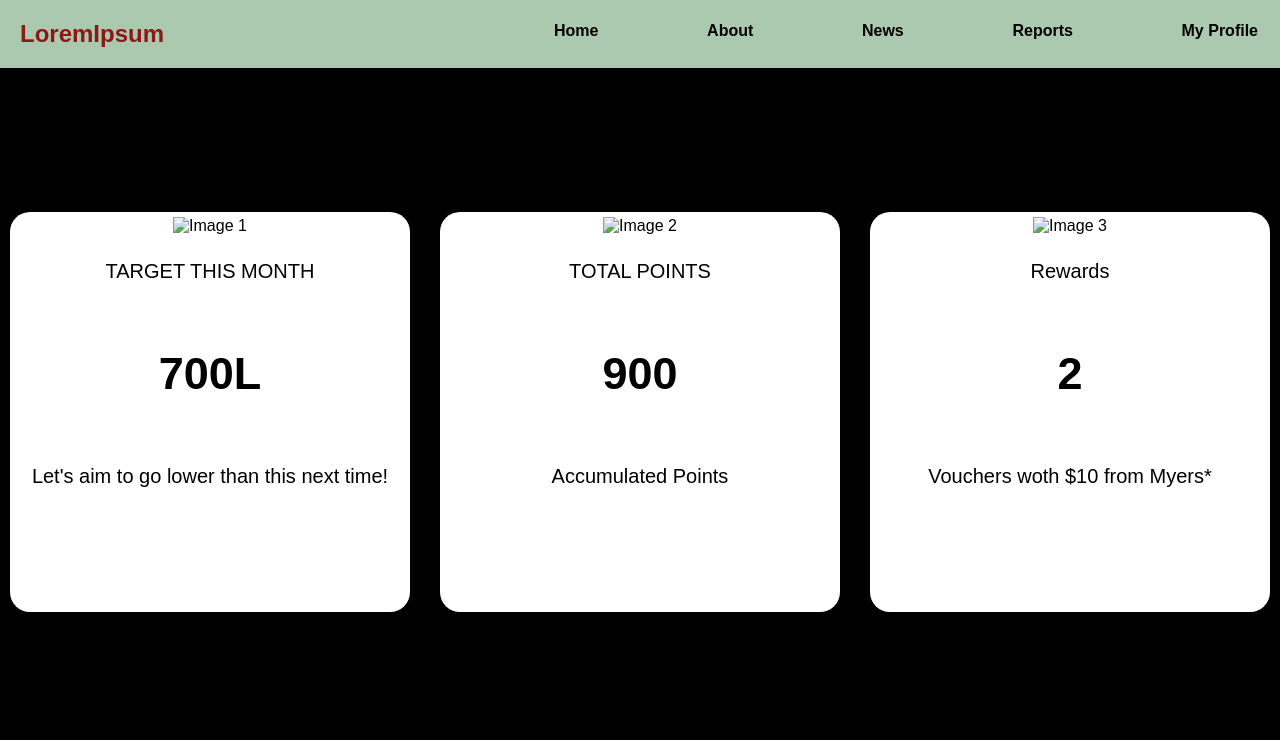
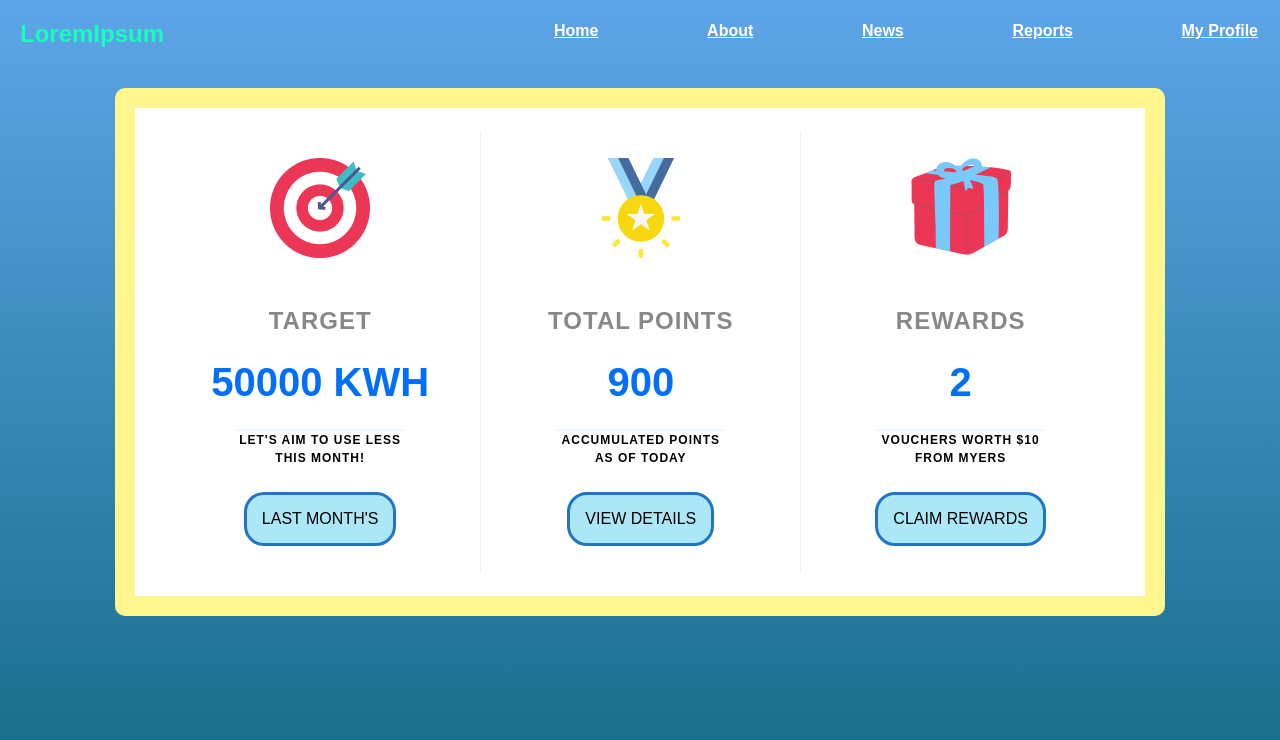
Before and after one commit to yovelabudiman/solution-challenge, a plain HTML site: page progress.html in a window 1280 px wide. Drawn offline with Linux system fonts and the light colour scheme.

Commit message:
Changed home page background + styled progress page into column tables

```diff
--- a/app.css
+++ b/app.css
@@ -8,7 +8,7 @@
     font-size: 24px;
     font-weight: bold;
     text-decoration: none;
-    color: rgb(140, 24, 24);
+    color: rgb(255, 255, 255);
     cursor: pointer;
     left: 0;
     padding: 16.5px;
@@ -19,16 +19,16 @@
     font-family: 'Arial', sans-serif;
     margin: 0;
     padding: 0;
-    background-color: #000000;
-    background-image: url(file:///Users/yovelaadelinabudiman/Desktop/backdrop.png);
-    background-size:cover;
-    background-repeat:no-repeat;
-    height:100vh;
+    background-image: url(file:///Users/yovelaadelinabudiman/Downloads/test-background.png);
+    background-size: cover;
+    background-position:  bottom;
+    background-repeat: no-repeat;
+    height: 100vh;
+
   }
 
   .container {
     display: flex;
-    background-color: rgb(171, 201, 174);
   }
 
   .leftNav {
@@ -37,7 +37,7 @@
     font-size: 24px;
     font-weight: bold;
     text-decoration: none;
-    color: rgb(140, 24, 24);
+    color: rgb(22, 255, 189);
   }
 
   .rightNav {
@@ -50,8 +50,8 @@
   .rightNav a {
     font: 20px;
     font-weight: bold;
-    text-decoration: none;
-    color: black;
+    text-decoration: underline;
+    color: rgb(255, 255, 255);
   }
 
   .verticalNav {
@@ -61,7 +61,7 @@
     background-color: #333;
     position: fixed;
     left: 0;
-    top: 67px;
+    top:67px;
     display: flex;
     flex-direction: column;
     text-align: center;
@@ -78,23 +78,22 @@
 
   .mainText,
   .textContent {
-    width: 900px;
-    justify-content: center;
-    align-items: center;
+    width: 250px;
+    justify-content: left;
+    align-items: left;
     letter-spacing: -0.25px;
-    margin: auto;
-    padding: 70px;
+    padding: 50px 0px 0px 110px;
   }
 
   .textContent {
-    width: auto;
+    width: 250px;
     color: #ffffff;
     font-feature-settings: 'clig' off, 'liga' off;
-    font-size: 50px;
+    font-size: 25px;
     font-weight: bold;
     line-height: 100%;
     letter-spacing: -0.20px;
-    text-align: center;
+    text-align: left;
 
   }
 
@@ -103,14 +102,14 @@
     border-radius: 20px;
     color: black;
     display: inline-block;
-    padding: 15px 35px;
+    padding: 15px 15px;
     text-decoration: none;
-    margin: 25px 0;
-    background-color: rgb(249, 207, 255);
+    background-color: rgb(172, 231, 248);
   }
 
   .buttonArea {
     text-align: center;
+    padding: 0px 0px 20px 110px;
   }
 
   @media (max-width: 1000px) {
@@ -134,6 +133,6 @@
     }
 
     .textContent {
-      font-size: 45px;
+      font-size: 20px;
     }
   }
--- a/progress.css
+++ b/progress.css
@@ -1,63 +1,84 @@
+
 .progress-body {
-    margin: 0;
-    font-family: Arial, sans-serif;
-    background-color: black;
+  margin:0;
+  padding: 0;
+  background: linear-gradient(to bottom, #5ea5e8,rgb(20, 107, 134)) no-repeat;
+  height:100vh;
+  font-family: 'Arial', sans-serif;
+  align-items: center;
+  justify-content: center;
+
 }
 
-  .progress-container {
-    display: flex;
+.progress-table {
+  margin: 0 auto;
   align-items: center;
   justify-content: center;
-    height: calc(100vh - 92.8px);
-    justify-content: space-between;
-    flex-wrap: wrap;
-    padding: 10px;
-    box-sizing: border-box;
-    flex: 1;
-  }
-
-  .box {
-    flex: 0 0 calc(33.333% - 20px);
-    margin-bottom: 20px;
   background-color: white;
-    height: 400px;
-    box-sizing: border-box;
+  border-radius: 10px;
+  padding: 25px 25px;
+  width: 100%;
+  max-width: 960px;
   display: flex;
   flex-direction: column;
-    align-items: center;
   text-align: center;
-    border-radius:20px;
-  }
-
-  img {
-    max-width: 100%;
-    height: auto;
-    margin-top: 5px;
-    margin-bottom: 5px;
-  }
-
-  .top-text {
-    font-size: 20px;
-    text-align: center;
-  }
-
-  .mid-text {
-    font-size: 45px;
-    font-weight: bold;
-    text-align: center;
-  }
-
-  .bottom-text {
-    font-size: 20px;
-    margin-left:5px;
-    margin-right:5px;
-    text-decoration: none;
-    text-align: center;
+  text-transform: uppercase;
+  margin-top: 20px;
+  border-color: rgb(255, 246, 143);
+  border-width: 20px;
+  border-style: solid;
 }
 
 
-  @media (max-width: 750px) {
-    .box {
-      flex: 0 0 100%;
+.progress-box:last-child {
+  border-bottom: none;
+}
+
+.progress-icons {
+  margin-bottom: 25px;
+  max-width: 100%;
+}
+
+.progress-header {
+  color: #888;
+  font-weight: 600;
+  letter-spacing: 1px;
+}
+
+.progress-description {
+  margin: 25px;
+  color: #000000;
+}
+
+.progress-description-item {
+  font-weight: 600;
+  letter-spacing: 1px;
+  font-size: 12px;
+  line-height: 1.5;
+  justify-content: center;
+  text-align: center;
+  align-items: center;
+  border-top: 1px solid #e1f1ff;
+}
+
+.progress-amount {
+  color: #016ff9;
+  display: block;
+  font-size: 40px;
+  font-weight: 700;
+  margin-top:25px;
+}
+
+@media (min-width: 900px){
+  .progress-table {
+    flex-direction: row;
+  }
+  .progress-box {
+    border-bottom: none;
+    border-right: 1px solid #e1f1ff;
+    padding: 25px 50px;
+  }
+  .progress-box:last-child {
+    border-right: none;
   }
 }
--- a/progress.html
+++ b/progress.html
@@ -7,7 +7,8 @@
     <link rel="stylesheet" href="app.css">
     <title>Progress Page</title>
 </head>
-<body class="progress-body">
+
+    <body class="progress-body">
         <div class="container">
 
             <input type="checkbox" id="menu-toggle">
@@ -25,37 +26,47 @@
                 <a href="#">My Profile</a>
             </div>
 
-             <div class="rightNav">
+            <div class="rightNav">
                     <a href="#">Home</a>
                     <a href="#">About</a>
                     <a href="#">News</a>
                     <a href="#">Reports</a>
                     <a href="#">My Profile</a>
             </div>
+        </div>
 
-        </div>
-        <div class="progress-container">
-            <div class="box">
-              <img src="image1.jpg" alt="Image 1">
-              <p class="top-text">TARGET THIS MONTH</p>
-              <p class="mid-text">700L</p>
-              <p class="bottom-text">Let's aim to go lower than this next time!</p>
+        <div class="progress-table">
+            <div class="progress-box">
+                <img src="progress-icons/1.png" alt="" class="progress-icons">
+                <h2 class="progress-header">Target</h2>
+                <div class="progress-amount">50000 kWh</div>
+                <div class="progress-description">
+                    <p class="progress-description-item">Let's aim to use less this month!</p>
+                </div>
+                <a href="#/" class="switchButton">Last month's</a>
             </div>
 
-            <div class="box">
-              <img src="image2.jpg" alt="Image 2">
-              <p class="top-text">TOTAL POINTS</p>
-              <p class="mid-text">900</p>
-              <p class="bottom-text">Accumulated Points</p>
+            <div class="progress-box">
+                <img src="progress-icons/2.png" alt="" class="progress-icons">
+                <h2 class="progress-header">Total Points</h2>
+                <div class="progress-amount">900</div>
+                <div class="progress-description">
+                    <p class="progress-description-item">Accumulated points as of today</p>
+                </div>
+                <a href="#/" class="switchButton">View Details</a>
             </div>
 
-            <div class="box">
-              <img src="image3.jpg" alt="Image 3">
-              <p class="top-text">Rewards</p>
-              <p class="mid-text">2</p>
-              <p class="bottom-text">Vouchers woth $10 from Myers*</p>
+            <div class="progress-box">
+                <img src="progress-icons/3.png" alt="" class="progress-icons">
+                <h2 class="progress-header">Rewards</h2>
+                <div class="progress-amount">2</div>
+                <div class="progress-description">
+                    <p class="progress-description-item">Vouchers worth $10 from Myers</p>
+                </div>
+                <a href="#/" class="switchButton">Claim Rewards</a>
             </div>
-          </div>
+        </div>
+
     </body>
 
 </html>
```
Also changed, not shown: index.html (+2 -2 lines), progress-icons/1.png (added), progress-icons/2.png (added), progress-icons/3.png (added), 2 other files. Lines whose indentation alone changed are shown as unchanged.
